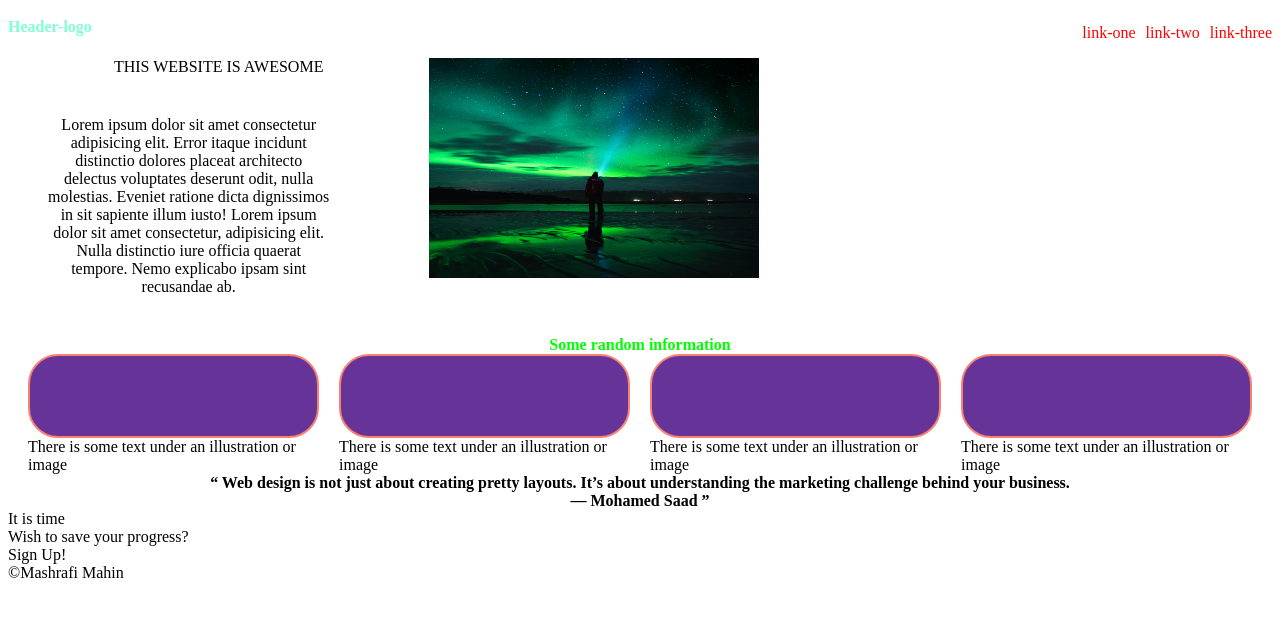
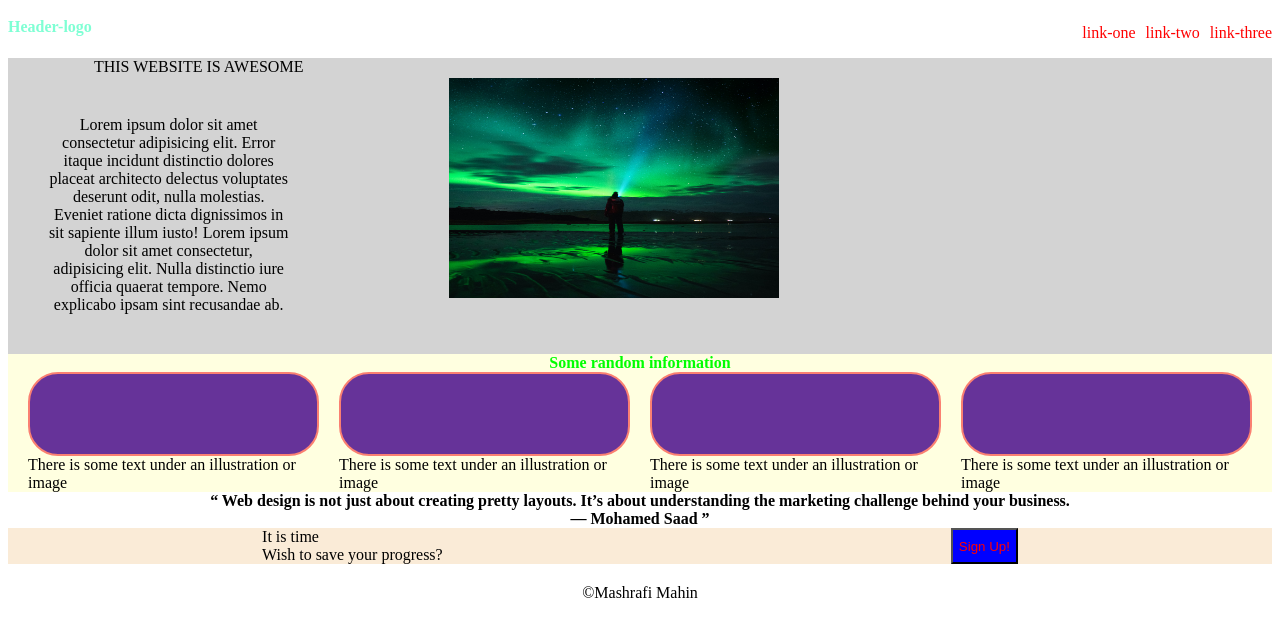
Before and after one commit to MAHIN0093/landing, a plain HTML site: page index.html in a window 1280 px wide. Drawn offline with Linux system fonts and the light colour scheme.

Commit message:
Work on the Final parts Vary Background colors Design the button Figure out why it doesn't good Take a break

```diff
--- a/index.html
+++ b/index.html
@@ -68,7 +68,7 @@
             <header>It is time</header>
             Wish to save your progress?
         </div>
-        <div class="button">Sign Up!</div>
+        <button class="button" style="background-color: blue;"><a href="#"> Sign Up!</a></button>
     </div>
     <footer>
         &copy;Mashrafi Mahin
--- a/style.css
+++ b/style.css
@@ -1,6 +1,7 @@
 body{
     display: flex;
     flex-direction:column;
+    justify-content: space-between;
 }
 ul{
     list-style-type: none;
@@ -28,6 +29,7 @@ a{
 .one{
     display: flex;
     flex-wrap:nowrap;
+    background-color: lightgrey;
 }
 .left1{
     flex:1
@@ -50,10 +52,15 @@ img{
 .two{
     display: flex;
     flex-direction: column;
+    justify-content: space-around;
+    background-color: lightyellow;
 }
 .bars{
     display: flex;
     gap: 20px;
+}
+div.right1{
+    padding: 20px 60px;
 }
 .two>header{
     text-align: center;
@@ -64,3 +71,12 @@ img{
     height: 80px;
     background-color: rebeccapurple;
 }
+.four{
+    display: flex;
+    justify-content: space-around;
+    background-color: antiquewhite;
+}
+footer{
+    padding: 20px;
+    text-align: center;
+}
```
